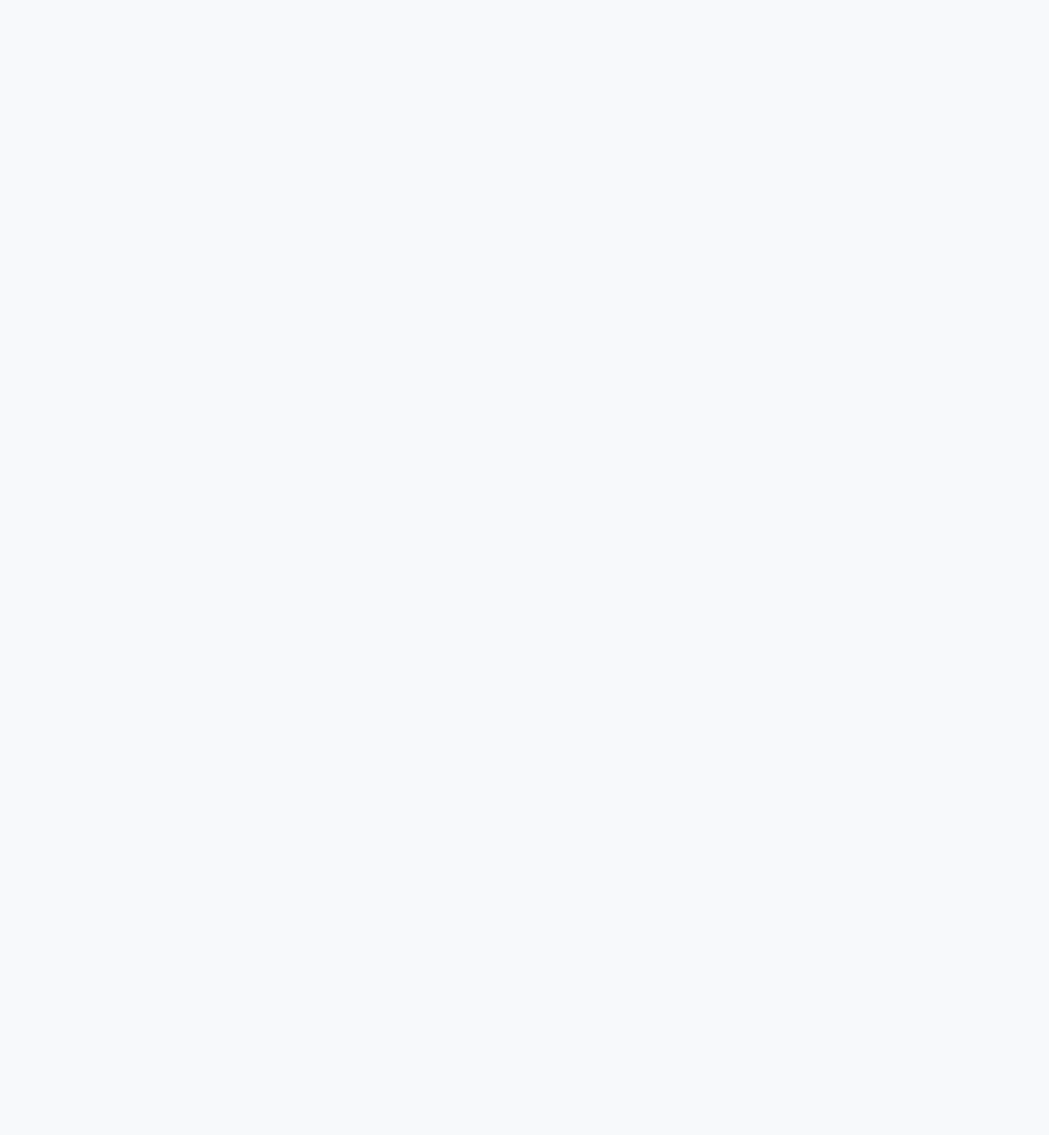
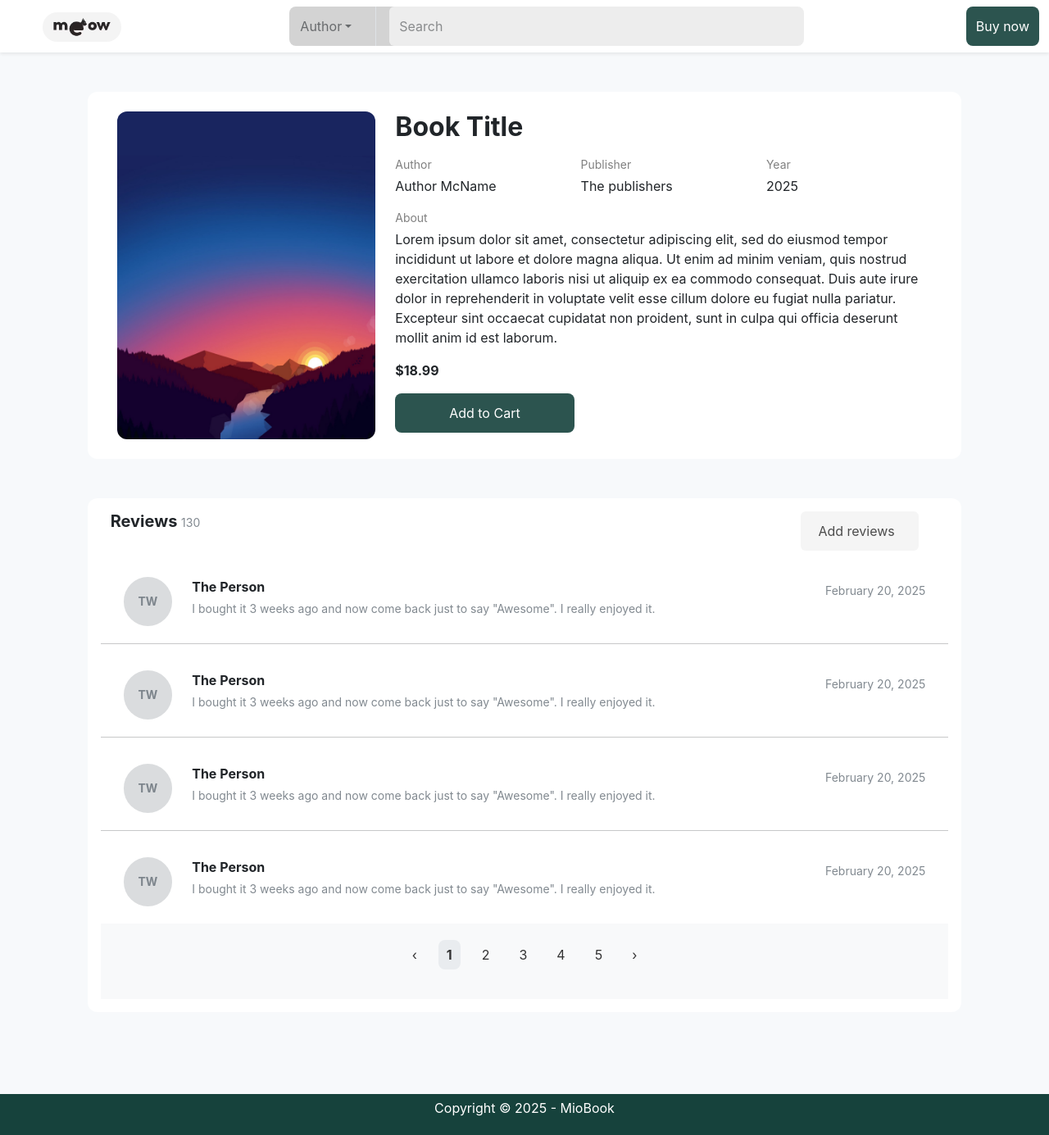
Before and after one commit to mahsahakimi/Internet-Engineering-Course-Projects, a React (Vite) app in the folder CA04/front-end/mio-book/: page /book in a window 1280 px wide. Before the commit this address had no page. Shown: the whole page at 82% size. Before the commit the page ends 800 px from the top, so only its background shows below. Built offline with nearby package versions, Linux system fonts and the light colour scheme; a web font is replaced by a local one.

Commit message:
add BookPage.jsx

```diff
--- a/CA04/front-end/mio-book/src/App.jsx
+++ b/CA04/front-end/mio-book/src/App.jsx
@@ -3,6 +3,8 @@ import { BrowserRouter, Routes, Route } from 'react-router-dom';
 import SignInPage from './pages/SignInPage';
 import SignUpPage from './pages/SignUpPage';
 import HomePage from './pages/HomePage';
+import SearchResult from './pages/SearchResult';
+import BookPage from './pages/BookPage';
 
 function App() {
   return (
@@ -11,6 +13,8 @@ function App() {
         <Route path="/" element={<HomePage />} />
         <Route path="/signin" element={<SignInPage />} />
         <Route path="/signup" element={<SignUpPage />} />
+        <Route path="/results" element={<SearchResult />} />
+        <Route path="/book" element={<BookPage />} />
       </Routes>
     </BrowserRouter>
   );
--- a/CA04/front-end/mio-book/src/components/Footer/Footer.jsx
+++ b/CA04/front-end/mio-book/src/components/Footer/Footer.jsx
@@ -1,5 +1,4 @@
 import React from 'react';
-import '../../stylesheets/General.css';
 
 function Footer() {
   return (
--- /dev/null
+++ b/CA04/front-end/mio-book/src/components/Review/Review.jsx
@@ -0,0 +1,33 @@
+import React from 'react';
+
+function Review() {
+  return (
+    <div className="card">
+        <div className="card-body">
+            <div className="row">
+                <div className="col-sm-1 col-2">
+                    <div className="avatar d-flex align-items-center justify-content-center">
+                        <span className="text-secondary fw-bold">TW</span>
+                    </div>
+                </div>
+                <div className="col-sm-8 col-6">
+                    <p className="fw-bold mb-1">The Person</p>
+                    <p className="text-secondary">I bought it 3 weeks ago and now come back just to say "Awesome". I really enjoyed it.</p>
+                </div>
+                <div className="col-sm-3 col-4 text-end">
+                    <div className="text-warning mb-1">
+                        <i className="fas fa-star"></i>
+                        <i className="fas fa-star"></i>
+                        <i className="fas fa-star"></i>
+                        <i className="fas fa-star"></i>
+                        <i className="far fa-star"></i>
+                    </div>
+                    <small className="text-secondary">February 20, 2025</small>
+                </div>
+            </div>
+        </div>
+    </div>
+  );
+};
+
+export default Review;
--- /dev/null
+++ b/CA04/front-end/mio-book/src/components/Review/index.jsx
@@ -0,0 +1 @@
+export { default } from './Review';
--- /dev/null
+++ b/CA04/front-end/mio-book/src/pages/BookPage/BookPage.jsx
@@ -0,0 +1,88 @@
+import React from 'react';
+import Footer from '../../components/Footer';
+import Nav from '../../components/Nav';
+import Review from '../../components/Review';
+import book from '../../../public/book.png';
+import '../../stylesheets/General.css';
+import '../../stylesheets/Book.css';
+
+function BookPage() {
+  return (
+    <body>
+        <Nav />
+        <section className="d-flex justify-content-center">
+
+            <div className="container p-4 col-sm-10 row">
+                <div className="col-sm-4 d-flex justify-content-center">
+                    <img src={book} className="book-main-img d-flex justify-content-center" alt="Book Cover" />
+                </div>
+                <div className="col-sm-8">
+                    <h2 className="book-title fw-bold mb-3">Book Title</h2>
+
+                    <div className="row bright-titles mb-1">
+                        <div className="col">Author </div>
+                        <div className="col">Publisher </div>
+                        <div className="col">Year </div>
+                    </div>
+
+                    <div className="row mb-3">
+                        <div className="col">Author McName </div>
+                        <div className="col">The publishers </div>
+                        <div className="col">2025 </div>
+                    </div>
+
+                    <div className="bright-titles mb-1"> About </div>
+                    <div> <p className="">
+                        Lorem ipsum dolor sit amet, consectetur adipiscing elit, sed do eiusmod tempor incididunt ut labore et dolore magna aliqua. Ut enim ad minim veniam, quis nostrud exercitation ullamco laboris nisi ut aliquip ex ea commodo consequat. Duis aute irure dolor in reprehenderit in voluptate velit esse cillum dolore eu fugiat nulla pariatur. Excepteur sint occaecat cupidatat non proident, sunt in culpa qui officia deserunt mollit anim id est laborum.        </p>
+                    </div>
+                    <div> <p className="fw-bold">$18.99</p> </div>
+                    <button className="btn col-sm-4 green-btn ">Add to Cart</button>
+                </div>
+            </div>
+        </section>
+
+
+
+        <section className="d-flex justify-content-center">
+            <div className="container p-3 row col-sm-10 mt-5">
+                <div className="row mb-3">
+                    <div className="col-sm-6">
+                        <h5 className="fw-bold">Reviews <span className="fw-normal text-secondary">130</span></h5>
+                    </div>
+                    <div className="col-sm-4"></div>
+                    <div className="col-sm-2">
+                        <button className="btn gray-btn col-sm-12">
+                            Add reviews <i className="fas fa-list-ul ms-2"></i>
+                        </button>
+                    </div>
+                </div>
+                <Review />
+                <hr />
+                <Review />
+                <hr />
+                <Review />
+                <hr />
+                <Review />
+
+                <div className="pagination-container">
+                    <nav aria-label="Page navigation">
+                        <ul className="pagination">
+                            <li className="page-item"><a className="page-link" href="#" aria-label="Previous">&lsaquo;</a></li>
+                            <li className="page-item active"><a className="page-link" href="#">1</a></li>
+                            <li className="page-item"><a className="page-link" href="#">2</a></li>
+                            <li className="page-item"><a className="page-link" href="#">3</a></li>
+                            <li className="page-item"><a className="page-link" href="#">4</a></li>
+                            <li className="page-item"><a className="page-link" href="#">5</a></li>
+                            <li className="page-item"><a className="page-link" href="#" aria-label="Next">&rsaquo;</a>
+                            </li>
+                        </ul>
+                    </nav>
+                </div>
+            </div>
+        </section>
+        <Footer />
+    </body>
+  );
+};
+
+export default BookPage;
--- /dev/null
+++ b/CA04/front-end/mio-book/src/pages/BookPage/index.jsx
@@ -0,0 +1 @@
+export { default } from './BookPage';
--- /dev/null
+++ b/CA04/front-end/mio-book/src/pages/SearchResult/SearchResult.jsx
@@ -0,0 +1,78 @@
+import React from 'react';
+import Footer from '../../components/Footer';
+import BookCard from '../../components/BookCard';
+import Nav from '../../components/Nav';
+import '../../stylesheets/General.css';
+
+function SearchResult() {
+  return (
+    <body>
+        <Nav />
+        <section class="container mb-5">
+            <h4 class="mb-4">Results for < serach parameter /> </h4>
+            <div class="row row-cols-1 row-cols-sm-5 mb-5">
+                <div class="col">
+                    <BookCard />
+                </div>
+
+                <div class="col">
+                    <BookCard />
+                </div>
+
+                <div class="col">
+                    <BookCard />
+                </div>
+
+                <div class="col">
+                    <BookCard />
+                </div>
+
+                <div class="col">
+                    <BookCard />
+                </div>
+            </div>
+
+            <div class="row row-cols-1 row-cols-sm-5 ">
+                <div class="col">
+                    <BookCard />
+                </div>
+
+                <div class="col">
+                    <BookCard />
+                </div>
+
+                <div class="col">
+                    <BookCard />
+                </div>
+
+                <div class="col">
+                    <BookCard />
+                </div>
+
+                <div class="col">
+                    <BookCard />
+                </div>
+            </div>
+        </section>
+
+        <div class="pagination-container">
+            <nav aria-label="Page navigation">
+                <ul class="pagination">
+                    <li class="page-item"><a class="page-link" href="#" aria-label="Previous">&lsaquo;</a></li>
+                    <li class="page-item active"><a class="page-link" href="#">1</a></li>
+                    <li class="page-item"><a class="page-link" href="#">2</a></li>
+                    <li class="page-item"><a class="page-link" href="#">3</a></li>
+                    <li class="page-item"><a class="page-link" href="#">4</a></li>
+                    <li class="page-item"><a class="page-link" href="#">5</a></li>
+                    <li class="page-item"><a class="page-link" href="#" aria-label="Next">&rsaquo;</a>
+                    </li>
+                </ul>
+            </nav>
+        </div>
+
+        <Footer />
+    </body>
+  );
+};
+
+export default SearchResult;
--- /dev/null
+++ b/CA04/front-end/mio-book/src/pages/SearchResult/index.jsx
@@ -0,0 +1 @@
+export { default } from './SearchResult';
```
